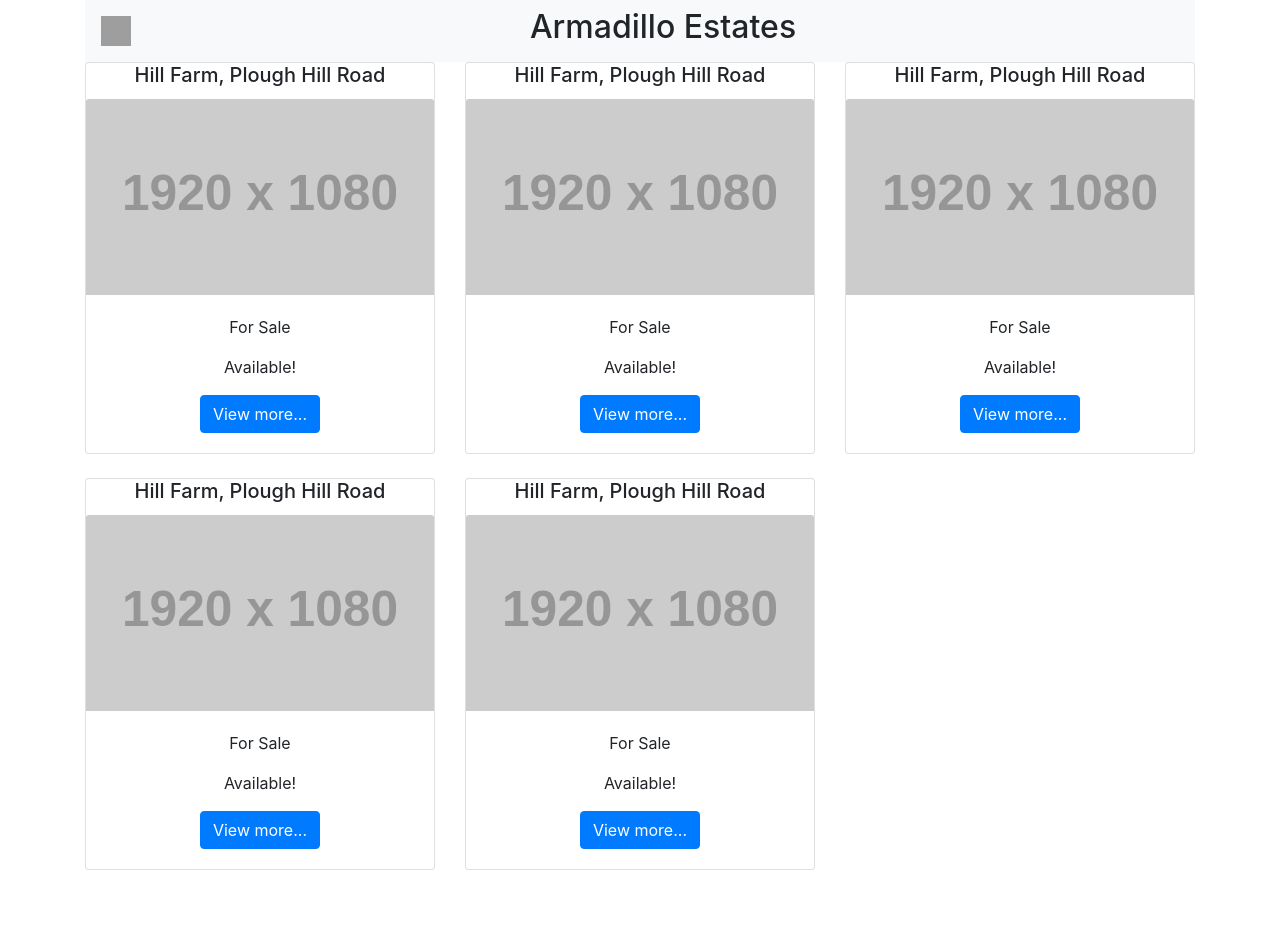
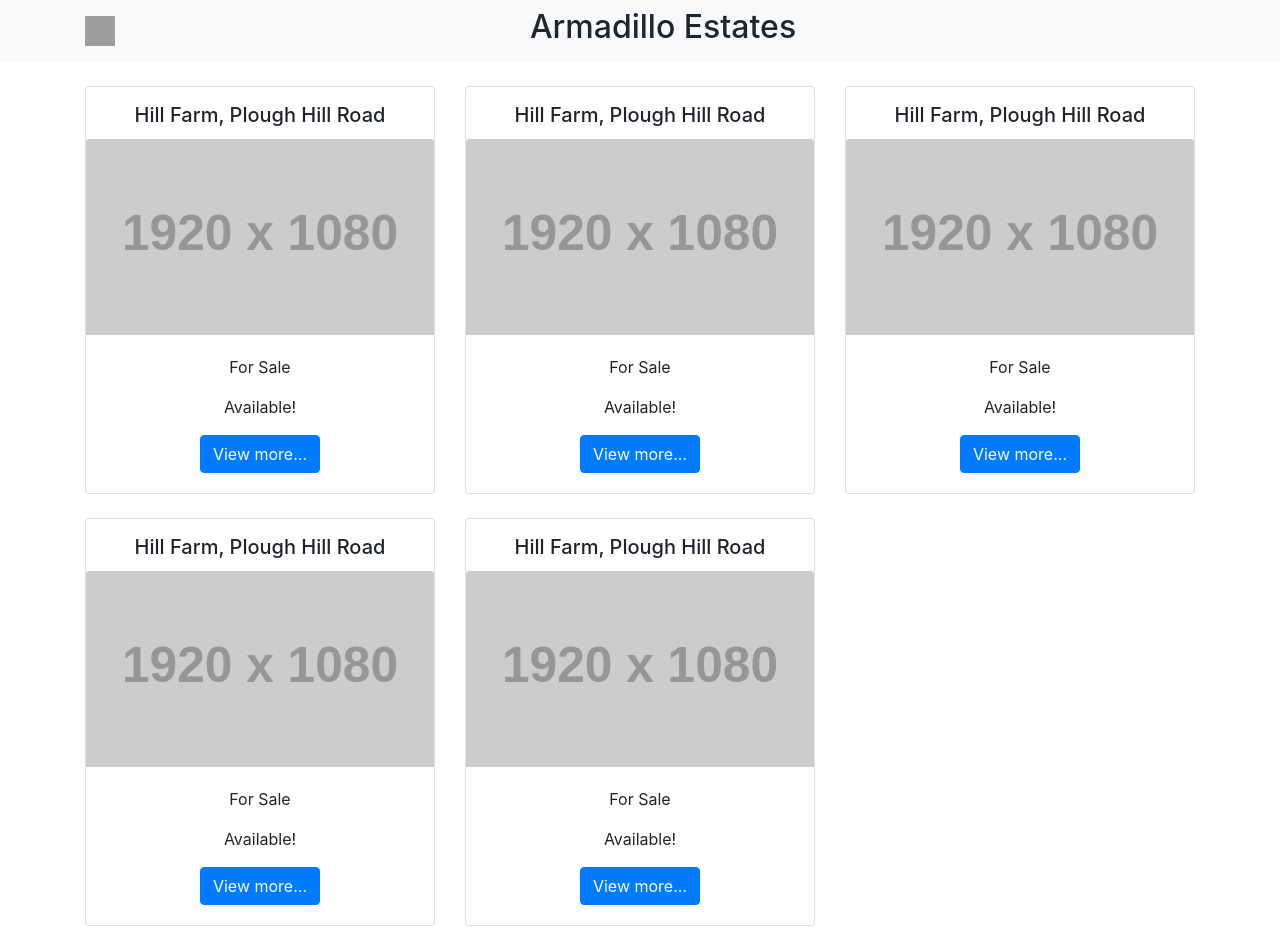
Before and after one commit to Mayden-Academy/2020-feb-propertyListing, a PHP site: page / in a window 1280 px wide. Before the commit the page ends 870 px from the top, so only its background shows below. Run offline with PHP 8.4, Linux system fonts and the light colour scheme; grey boxes labelled with a size stand in for pictures from a placeholder-image service; some libraries are stand-ins or nearby versions; grey boxes are pictures that could not be loaded.

Commit message:
Changed padding of cards and moved container inside of navigation bar.

```diff
--- a/index.php
+++ b/index.php
@@ -6,22 +6,21 @@
     <link rel="stylesheet" href="./css/bootstrap.min.css" type="text/css">
 </head>
 <body>
-
-<div class="container">
-    <nav class="navbar navbar-light bg-light">
+<nav class="navbar navbar-light bg-light mb-4">
+    <div class="container">
         <a class="navbar-brand" href="#">
-            <img src="/docs/4.0/assets/brand/bootstrap-solid.svg" width="30" height="30"
+            <img src="https://svgsilh.com/svg_v2/309113.svg" width="30" height="30"
                  class="d-inline-block align-top" alt="">
         </a>
         <h2>Armadillo Estates</h2>
         <h2></h2>
-    </nav>
-</div>
+    </div>
+</nav>
 <div class="container">
     <div class="row">
         <div class="col-4 text-center mb-4">
             <div class="card">
-                <h5 class="card-title">Hill Farm, Plough Hill Road</h5>
+                <h5 class="card-title pt-3">Hill Farm, Plough Hill Road</h5>
                 <img class="card-img-top" src="https://placehold.it/1920x1080" alt="Card image cap">
                 <div class="card-body">
                     <p class="card-text">For Sale</p>
@@ -32,7 +31,7 @@
         </div>
         <div class="col-4 text-center mb-4">
             <div class="card">
-                <h5 class="card-title">Hill Farm, Plough Hill Road</h5>
+                <h5 class="card-title pt-3">Hill Farm, Plough Hill Road</h5>
                 <img class="card-img-top" src="https://placehold.it/1920x1080" alt="Card image cap">
                 <div class="card-body">
                     <p class="card-text">For Sale</p>
@@ -43,7 +42,7 @@
         </div>
         <div class="col-4 text-center mb-4">
             <div class="card">
-                <h5 class="card-title">Hill Farm, Plough Hill Road</h5>
+                <h5 class="card-title pt-3">Hill Farm, Plough Hill Road</h5>
                 <img class="card-img-top" src="https://placehold.it/1920x1080" alt="Card image cap">
                 <div class="card-body">
                     <p class="card-text">For Sale</p>
@@ -54,7 +53,7 @@
         </div>
         <div class="col-4 text-center mb-4">
             <div class="card">
-                <h5 class="card-title">Hill Farm, Plough Hill Road</h5>
+                <h5 class="card-title pt-3">Hill Farm, Plough Hill Road</h5>
                 <img class="card-img-top" src="https://placehold.it/1920x1080" alt="Card image cap">
                 <div class="card-body">
                     <p class="card-text">For Sale</p>
@@ -65,7 +64,7 @@
         </div>
         <div class="col-4 text-center mb-4">
             <div class="card">
-                <h5 class="card-title">Hill Farm, Plough Hill Road</h5>
+                <h5 class="card-title pt-3">Hill Farm, Plough Hill Road</h5>
                 <img class="card-img-top" src="https://placehold.it/1920x1080" alt="Card image cap">
                 <div class="card-body">
                     <p class="card-text">For Sale</p>
```
